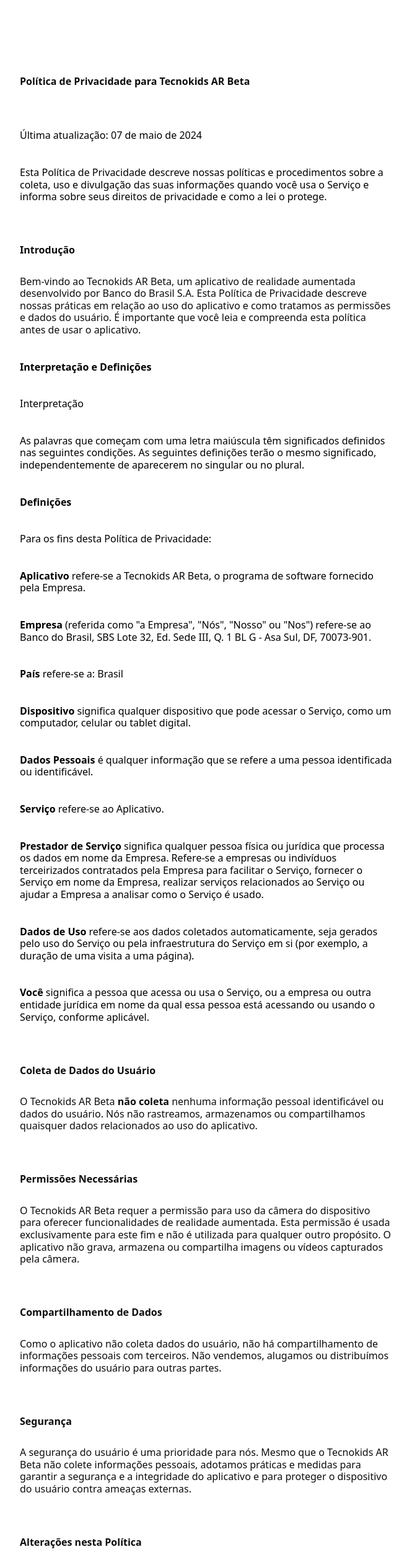
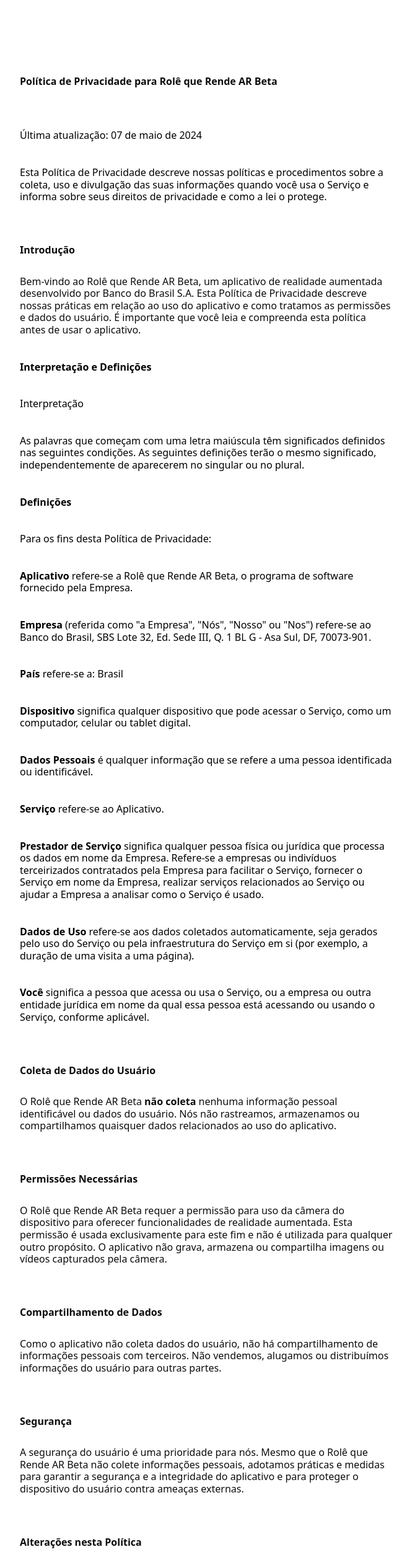
Before and after one commit to gelsonrei/gelsonrei.github.io, a plain HTML site: page index.html in a window 1280 px wide. Shown: the top 2525 px of the page at 62% size, without its empty margins (72-737 px from the left). Drawn offline with Linux system fonts and the light colour scheme; a web font is replaced by a local one.

Commit message:
Change app name

```diff
--- a/index.html
+++ b/index.html
@@ -392,13 +392,13 @@
 
 <body class="c13 doc-content">
 
-    <h1 class="c11"><span class="c6">Pol&iacute;tica de Privacidade para Tecnokids AR Beta</span></h1>
+    <h1 class="c11"><span class="c6">Pol&iacute;tica de Privacidade para Rolê que Rende AR Beta</span></h1>
     <p class="c7"><span class="c3">&Uacute;ltima atualiza&ccedil;&atilde;o: 07 de maio de 2024</span></p>
     <p class="c7"><span class="c3">Esta Pol&iacute;tica de Privacidade descreve nossas pol&iacute;ticas e procedimentos
             sobre a coleta, uso e divulga&ccedil;&atilde;o das suas informa&ccedil;&otilde;es quando voc&ecirc; usa o
             Servi&ccedil;o e informa sobre seus direitos de privacidade e como a lei o protege.</span></p>
     <h2 class="c4"><span class="c6">Introdu&ccedil;&atilde;o</span></h2>
-    <p class="c1"><span class="c0">Bem-vindo ao Tecnokids AR Beta, um aplicativo de realidade aumentada desenvolvido por
+    <p class="c1"><span class="c0">Bem-vindo ao Rolê que Rende AR Beta, um aplicativo de realidade aumentada desenvolvido por
             Banco do Brasil S.A. Esta Pol&iacute;tica de Privacidade descreve nossas pr&aacute;ticas em
             rela&ccedil;&atilde;o ao uso do aplicativo e como tratamos as permiss&otilde;es e dados do usu&aacute;rio.
             &Eacute; importante que voc&ecirc; leia e compreenda esta pol&iacute;tica antes de usar o aplicativo.</span>
@@ -410,7 +410,7 @@
             significado, independentemente de aparecerem no singular ou no plural.</span></p>
     <p class="c7"><span class="c9 c12">Defini&ccedil;&otilde;es</span></p>
     <p class="c7"><span class="c3">Para os fins desta Pol&iacute;tica de Privacidade:</span></p>
-    <p class="c7"><span class="c9">Aplicativo</span><span class="c3">&nbsp;refere-se a Tecnokids AR Beta, o programa de
+    <p class="c7"><span class="c9">Aplicativo</span><span class="c3">&nbsp;refere-se a Rolê que Rende AR Beta, o programa de
             software fornecido pela Empresa.</span></p>
     <p class="c7"><span class="c9">Empresa</span><span class="c3">&nbsp;(referida como &quot;a Empresa&quot;,
             &quot;N&oacute;s&quot;, &quot;Nosso&quot; ou &quot;Nos&quot;) refere-se ao Banco do Brasil, SBS Lote 32, Ed.
@@ -433,12 +433,12 @@
             Servi&ccedil;o, ou a empresa ou outra entidade jur&iacute;dica em nome da qual essa pessoa est&aacute;
             acessando ou usando o Servi&ccedil;o, conforme aplic&aacute;vel.</span></p>
     <h2 class="c4"><span class="c6">Coleta de Dados do Usu&aacute;rio</span></h2>
-    <p class="c1"><span class="c0">O Tecnokids AR Beta </span><span class="c9 c14">n&atilde;o coleta</span><span
+    <p class="c1"><span class="c0">O Rolê que Rende AR Beta </span><span class="c9 c14">n&atilde;o coleta</span><span
             class="c0">&nbsp;nenhuma informa&ccedil;&atilde;o pessoal identific&aacute;vel ou dados do usu&aacute;rio.
             N&oacute;s n&atilde;o rastreamos, armazenamos ou compartilhamos quaisquer dados relacionados ao uso do
             aplicativo.</span></p>
     <h2 class="c4"><span class="c6">Permiss&otilde;es Necess&aacute;rias</span></h2>
-    <p class="c1"><span class="c0">O Tecnokids AR Beta requer a permiss&atilde;o para uso da c&acirc;mera do dispositivo
+    <p class="c1"><span class="c0">O Rolê que Rende AR Beta requer a permiss&atilde;o para uso da c&acirc;mera do dispositivo
             para oferecer funcionalidades de realidade aumentada. Esta permiss&atilde;o &eacute; usada exclusivamente
             para este fim e n&atilde;o &eacute; utilizada para qualquer outro prop&oacute;sito. O aplicativo n&atilde;o
             grava, armazena ou compartilha imagens ou v&iacute;deos capturados pela c&acirc;mera.</span></p>
@@ -448,7 +448,7 @@
             distribu&iacute;mos informa&ccedil;&otilde;es do usu&aacute;rio para outras partes.</span></p>
     <h2 class="c4"><span class="c6">Seguran&ccedil;a</span></h2>
     <p class="c1"><span class="c0">A seguran&ccedil;a do usu&aacute;rio &eacute; uma prioridade para n&oacute;s. Mesmo
-            que o Tecnokids AR Beta n&atilde;o colete informa&ccedil;&otilde;es pessoais, adotamos pr&aacute;ticas e
+            que o Rolê que Rende AR Beta n&atilde;o colete informa&ccedil;&otilde;es pessoais, adotamos pr&aacute;ticas e
             medidas para garantir a seguran&ccedil;a e a integridade do aplicativo e para proteger o dispositivo do
             usu&aacute;rio contra amea&ccedil;as externas.</span></p>
     <h2 class="c4"><span class="c6">Altera&ccedil;&otilde;es nesta Pol&iacute;tica</span></h2>
@@ -461,7 +461,7 @@
             Pol&iacute;tica de Privacidade, entre em contato conosco pelo e-mail </span><span class="c10"><a class="c2"
                 href="mailto:ditec.xr@bb.com.br">ditec.xr@bb.com.br</a></span><span class="c0">.</span></p>
     <h2 class="c4"><span class="c6">Conclus&atilde;o</span></h2>
-    <p class="c17"><span class="c20">Ao usar o Tecnokids AR Beta, voc&ecirc; concorda com esta Pol&iacute;tica de
+    <p class="c17"><span class="c20">Ao usar o Rolê que Rende AR Beta, voc&ecirc; concorda com esta Pol&iacute;tica de
             Privacidade. Se n&atilde;o concordar com os termos aqui descritos, pedimos que n&atilde;o utilize o
             aplicativo. Agradecemos por usar nosso aplicativo e estamos comprometidos em fornecer uma experi&ecirc;ncia
             segura e divertida para nossos usu&aacute;rios.</span></p>
```
